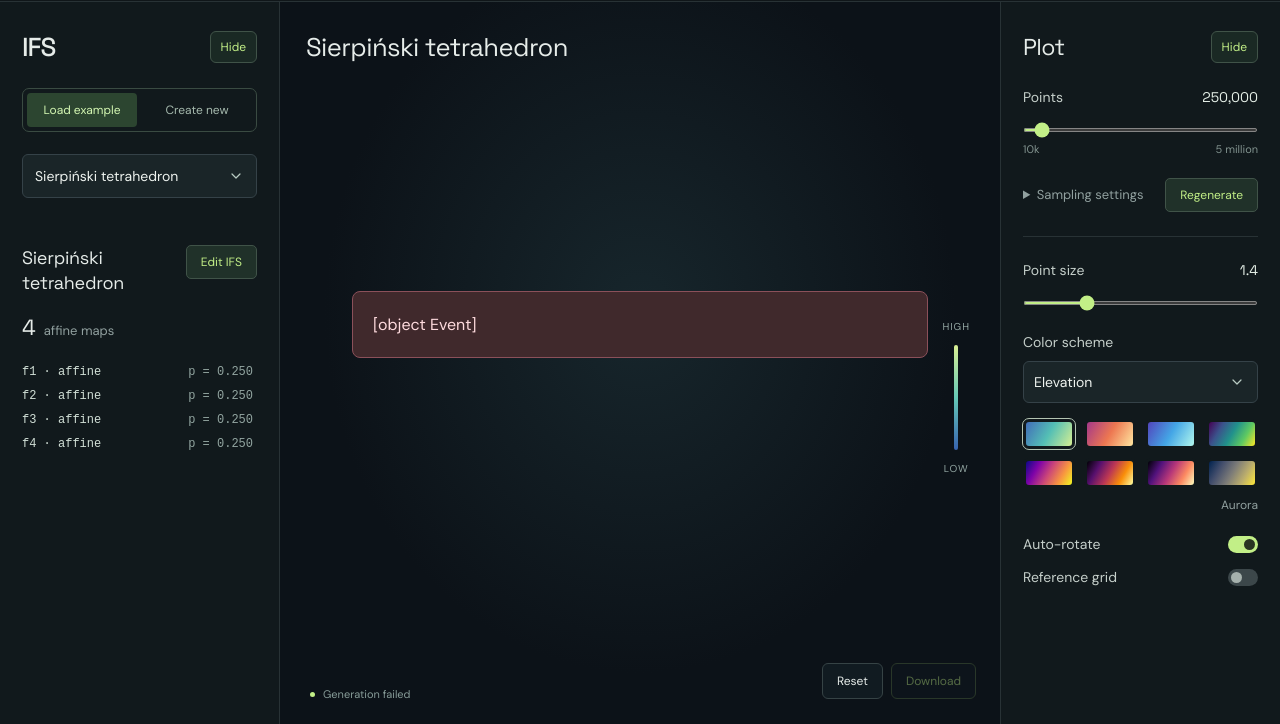
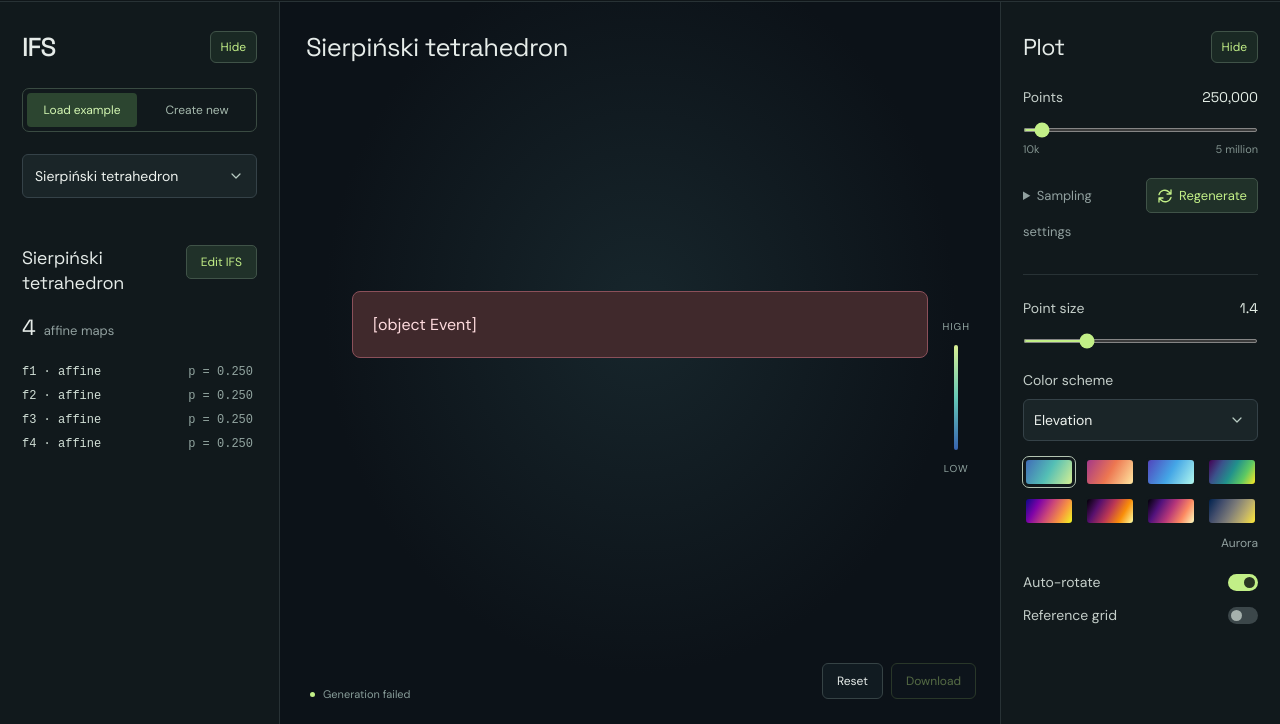
Before and after one commit to zfengg/3D-IFS-Fractals, a website built with Vite: page index.html in a window 1280 px wide. Shown: the part 76-800 px from the top of the page. Built offline with nearby package versions, Linux system fonts and the light colour scheme.

Commit message:
Restore regenerate icon and match sampling label sizes

```diff
--- a/index.html
+++ b/index.html
@@ -33,7 +33,7 @@
         <input id="count" type="range" min="10000" max="5000000" step="10000" value="250000">
         <div class="range-ends"><span>10k</span><span>5 million</span></div>
       <div class="sampling-controls"><details class="sampling"><summary>Sampling settings</summary><label for="seed">Random seed</label><input id="seed" type="number" step="1" value="42"><label for="burn-in">Burn-in iterations</label><input id="burn-in" type="number" min="0" max="10000" step="1" value="100"><label>Initial point</label><div class="initial-point"><input id="initial-x" aria-label="Initial x" type="number" step="any" value="0"><input id="initial-y" aria-label="Initial y" type="number" step="any" value="0"><input id="initial-z" aria-label="Initial z" type="number" step="any" value="0"></div></details>
-      <button id="regenerate" class="secondary-button" type="button">Regenerate</button></div>
+      <button id="regenerate" class="secondary-button" type="button"><svg class="regenerate-icon" viewBox="0 0 24 24" fill="none" stroke="currentColor" stroke-width="2" stroke-linecap="round" stroke-linejoin="round" aria-hidden="true"><path d="M3 10a9 9 0 0 1 15-4l3 3M21 3v6h-6M21 14a9 9 0 0 1-15 4l-3-3M3 21v-6h6"/></svg><span>Regenerate</span></button></div>
       <section>
         <label for="size">Point size <output id="size-label">1.4</output></label>
         <input id="size" type="range" min="0.5" max="4" step="0.1" value="1.4">
--- a/src/style.css
+++ b/src/style.css
@@ -133,3 +133,5 @@ dialog label[for="ifs-name"],dialog label[for="sponge-name"]{font-size:16px;font
 .swatches{display:grid;grid-template-columns:repeat(4,minmax(0,1fr));gap:9px}.swatches .swatch{width:100%;height:30px}.swatches #palette-label{grid-column:1/-1;justify-self:end;margin:0}
 
 .sampling-controls{position:relative;margin-top:22px}.sampling-controls .sampling{margin:0;padding:0;border:0}.sampling-controls summary{min-height:34px;line-height:34px;padding-right:106px}.controls-panel #regenerate{position:absolute;top:0;right:0;margin:0;padding:8px 14px;width:auto}
+
+.sampling-controls summary,.controls-panel #regenerate{font-size:13px}.sampling-controls summary{padding-right:116px;line-height:36px;min-height:36px}.controls-panel #regenerate{gap:6px;padding:8px 10px}.controls-panel .regenerate-icon{width:16px;height:16px;flex-basis:16px}
```
